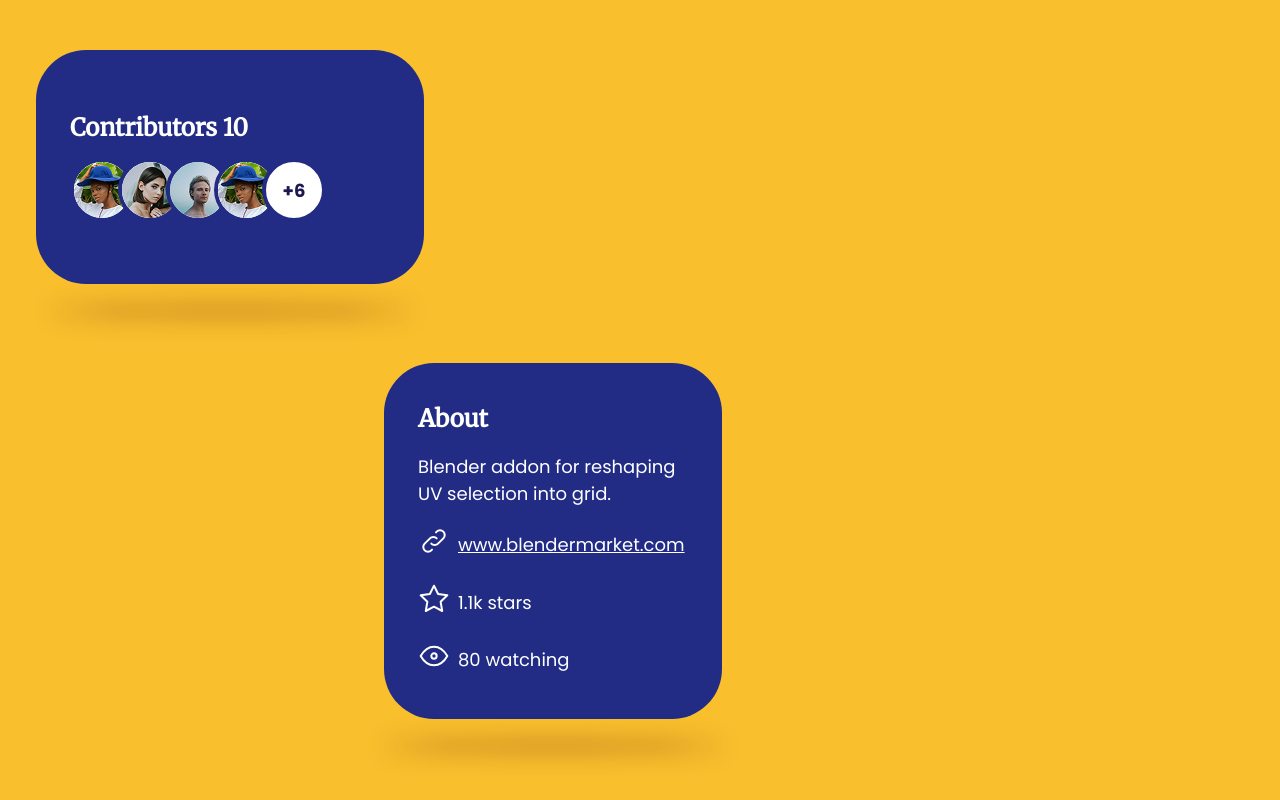
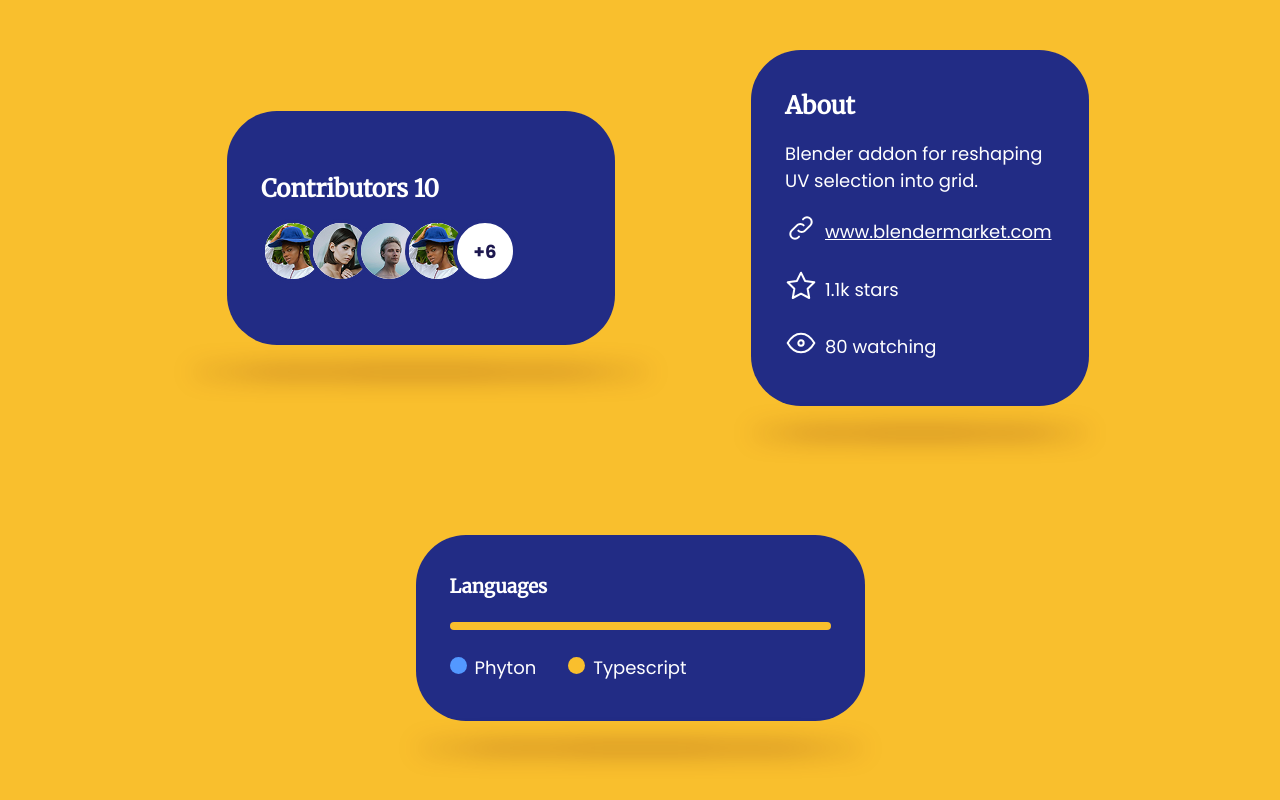
Before and after one commit to dariofin/frontendLeap, a website: page Ejercicios/UI_Design_day_1561/index.html in a window 1280 px wide. Drawn offline with Linux system fonts and the light colour scheme.

Commit message:
añadido bloque de languages

```diff
--- a/Ejercicios/UI_Design_day_1561/day1561.css
+++ b/Ejercicios/UI_Design_day_1561/day1561.css
@@ -14,20 +14,24 @@ body {
   font-variation-settings: "wdth" 112;
   color: #fff;
 }
+.day_1561 {
+  display: flex;
+  /* flex-direction: column;*/
+  justify-content: center;
+  align-items: center;
+  flex-wrap: wrap;
+}
 
-.card-container {
+.contributors-pop {
+  width: 460px;
   display: flex;
   flex-direction: column;
   justify-content: space-between;
   align-items: center;
-
-  /* height: 273px; */
-
   margin: 50px;
-  /* border: solid 4px rgb(204, 3, 20); */
 }
-.contributors {
-  max-width: 460px;
+.contributors-pop {
+  /* max-width: 460px; */
 }
 
 .card-bg {
@@ -128,11 +132,12 @@ section.card-info__avatars > div:nth-child(4) {
 /* about */
 
 .about-pop {
-  position: relative;
-  left: 30%;
+  /* position: relative; */
+  /* left: 30%; */
   max-width: 338px;
   font-family: "Poppins", sans-serif;
   font-size: 18px;
+  margin: 50px;
 }
 
 .about-pop-bg {
@@ -162,3 +167,46 @@ section.card-info__avatars > div:nth-child(4) {
   color: inherit;
   align-content: center;
 }
+
+/* languages  */
+.languages-pop {
+  width: 449px;
+  margin: 50px;
+}
+.languages-pop-bg {
+  padding: 40px 34px;
+  display: flex;
+  flex-direction: column;
+  row-gap: 24px;
+}
+
+.languages-pop__bar {
+  width: 100%;
+  height: 8px;
+  background-color: #f9bf2d;
+  border-radius: 50px;
+}
+.languages-pop__container {
+  display: flex;
+  align-items: center;
+  gap: 2rem;
+  justify-content: flex-start;
+  flex-wrap: wrap;
+}
+.languages-pop__bulletpoint {
+  display: inline-block;
+  align-self: center;
+  height: 17px;
+  width: 17px;
+  background-color: #5398ff;
+  border-radius: 50%;
+  margin-right: 8px;
+}
+.languages-pop__bulletpoint--primary {
+  background-color: #f9bf2d;
+}
+.languages-pop__names {
+  font-family: "Poppins", sans-serif;
+  font-size: 18px;
+  font-weight: 400;
+}
--- a/Ejercicios/UI_Design_day_1561/index.html
+++ b/Ejercicios/UI_Design_day_1561/index.html
@@ -15,29 +15,27 @@
 
 <body>
     <main class="day_1561">
-        <article class="contributors">
-            <section class="card-container">
+        <section class="contributors-pop">
+
             <div class="card-bg">
                 <section class="card-info">
-                        <h4 class="card__title">Contributors
-                            <span class="card__title--num"> 10 </span>
-                        </h4>
+                    <h3 class="card__title">Contributors <span class="card__title--num"> 10 </span></h3>
                     <section class="card-info__avatars">
 
-                            <div class="card-info__avatar"> <img src="img/contributor-01.jpg"
-                                    alt="contributor avatar image" class="card-info__avatar--image">
+                        <div class="card-info__avatar"> <img src="img/contributor-01.jpg" alt="contributor avatar image"
+                                class="card-info__avatar--image">
                         </div>
 
-                            <div class="card-info__avatar"> <img src="img/contributor-02.jpg"
-                                    alt="contributor avatar image" class="card-info__avatar--image">
+                        <div class="card-info__avatar"> <img src="img/contributor-02.jpg" alt="contributor avatar image"
+                                class="card-info__avatar--image">
                         </div>
 
-                            <div class="card-info__avatar"> <img src="img/contributor-03.jpg"
-                                    alt="contributor avatar image" class="card-info__avatar--image">
+                        <div class="card-info__avatar"> <img src="img/contributor-03.jpg" alt="contributor avatar image"
+                                class="card-info__avatar--image">
                         </div>
 
-                            <div class="card-info__avatar"> <img src="img/contributor-01.jpg"
-                                    alt="contributor avatar image" class="card-info__avatar--image">
+                        <div class="card-info__avatar"> <img src="img/contributor-01.jpg" alt="contributor avatar image"
+                                class="card-info__avatar--image">
                         </div>
 
                         <div class="card-info__avatar card-info__avatar--num">+6</div>
@@ -49,13 +47,12 @@
             <div class="card-shadow"></div>
         </section>
 
-        </article>
+        </section>
 
-        <section class="about-pop ">
+        <section class="about-pop">
 
             <div class="about-pop-bg card-bg">
-
-                <h4 class="about-pop__title">About</h4>
+                <h3 class="about-pop__title">About</h3>
                 <p class="about-pop__description">Blender addon for reshaping UV selection into grid.</p>
                 <div class="about-pop__rows"><span class="about-pop__icon ">
                         <img src="icons/chain-icon.svg" alt="">
@@ -67,14 +64,26 @@
                 <div class="about-pop__rows"><span class="about-pop__icon ">
                         <img src="icons/eye-icon.svg" alt="">
                     </span>80 watching</div>
-
-
-
             </div>
 
             <div class="card-shadow"></div>
         </section>
 
+        <section class="languages-pop">
+
+            <div class="languages-pop-bg card-bg">
+                <h3 class="languages-pop__title">Languages</h3>
+                <div class="languages-pop__bar"></div>
+                <div class="languages-pop__container">
+                    <h4 class="languages-pop__names"><span class="languages-pop__bulletpoint "> </span>Phyton </h4>
+                    <h4 class="languages-pop__names"><span
+                            class="languages-pop__bulletpoint languages-pop__bulletpoint--primary">
+                        </span>Typescript </h4>
+                </div>
+
+            </div>
+
+            <div class="card-shadow"></div>
         </section>
     </main>
 
```
Lines whose indentation alone changed are shown as unchanged.
